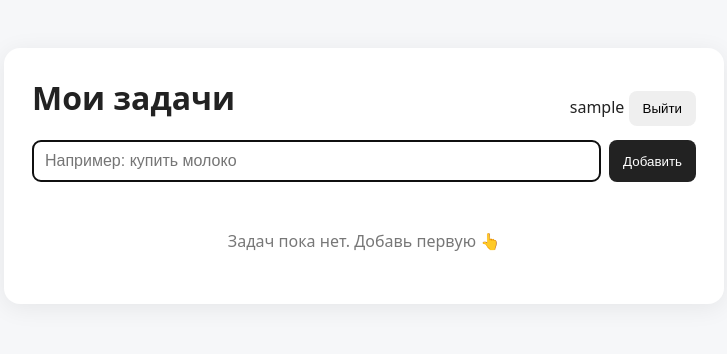
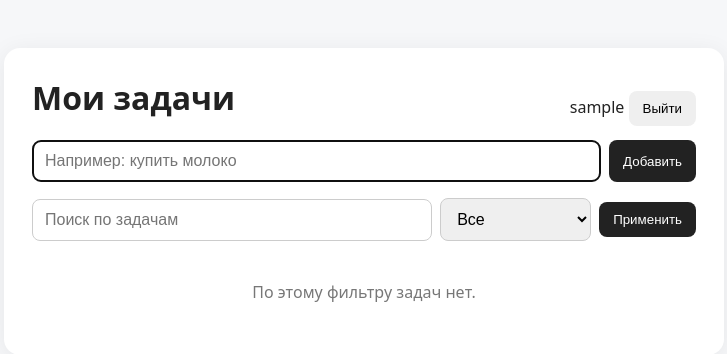
Before and after one commit to Koteyka125/ChatGPT-Coding-Test, a Flask app: page / in a window 1280 px wide. Shown: the top 354 px of the page, without its empty margins (276-1003 px from the left). Run offline with Flask 3, Linux system fonts and the light colour scheme; the visitor is signed in with stand-in values (Sample User, id 1); some libraries are stand-ins or nearby versions.

Commit message:
Add task search and filters UI

```diff
--- a/templates/index.html
+++ b/templates/index.html
@@ -9,10 +9,12 @@
     main { background: white; padding: 28px; border-radius: 16px; box-shadow: 0 4px 24px #00000012; }
     header { display: flex; justify-content: space-between; align-items: center; gap: 16px; }
     h1 { margin-top: 0; }
-    form.add { display: flex; gap: 8px; margin-bottom: 24px; }
+    form.add, form.filters { display: flex; gap: 8px; margin-bottom: 16px; }
+    form.filters { align-items: center; flex-wrap: wrap; }
     input { flex: 1; padding: 11px 12px; border: 1px solid #ccc; border-radius: 8px; font-size: 16px; }
+    select { padding: 11px 12px; border: 1px solid #ccc; border-radius: 8px; font-size: 16px; }
     button { padding: 10px 14px; border: 0; border-radius: 8px; cursor: pointer; }
-    .add button { background: #222; color: white; }
+    .add button, .filters button { background: #222; color: white; }
     ul { list-style: none; padding: 0; margin: 0; }
     li { display: flex; align-items: center; gap: 10px; padding: 12px 0; border-bottom: 1px solid #eee; flex-wrap: wrap; }
     li:last-child { border-bottom: 0; }
@@ -41,7 +43,15 @@
     <input name="title" placeholder="Например: купить молоко" maxlength="200" required autofocus>
     <button type="submit">Добавить</button>
   </form>
-
+  <form class="filters" method="get" action="{{ url_for('index') }}">
+    <input name="q" value="{{ search }}" placeholder="Поиск по задачам">
+    <select name="status">
+      <option value="all" {{ 'selected' if status == 'all' else '' }}>Все</option>
+      <option value="active" {{ 'selected' if status == 'active' else '' }}>Активные</option>
+      <option value="done" {{ 'selected' if status == 'done' else '' }}>Выполненные</option>
+    </select>
+    <button type="submit">Применить</button>
+  </form>
   {% if tasks %}
   <ul>
     {% for task in tasks %}
@@ -65,7 +75,7 @@
     {% endfor %}
   </ul>
   {% else %}
-    <div class="empty">Задач пока нет. Добавь первую 👆</div>
+    <div class="empty">По этому фильтру задач нет.</div>
   {% endif %}
 </main>
 </body>
```
